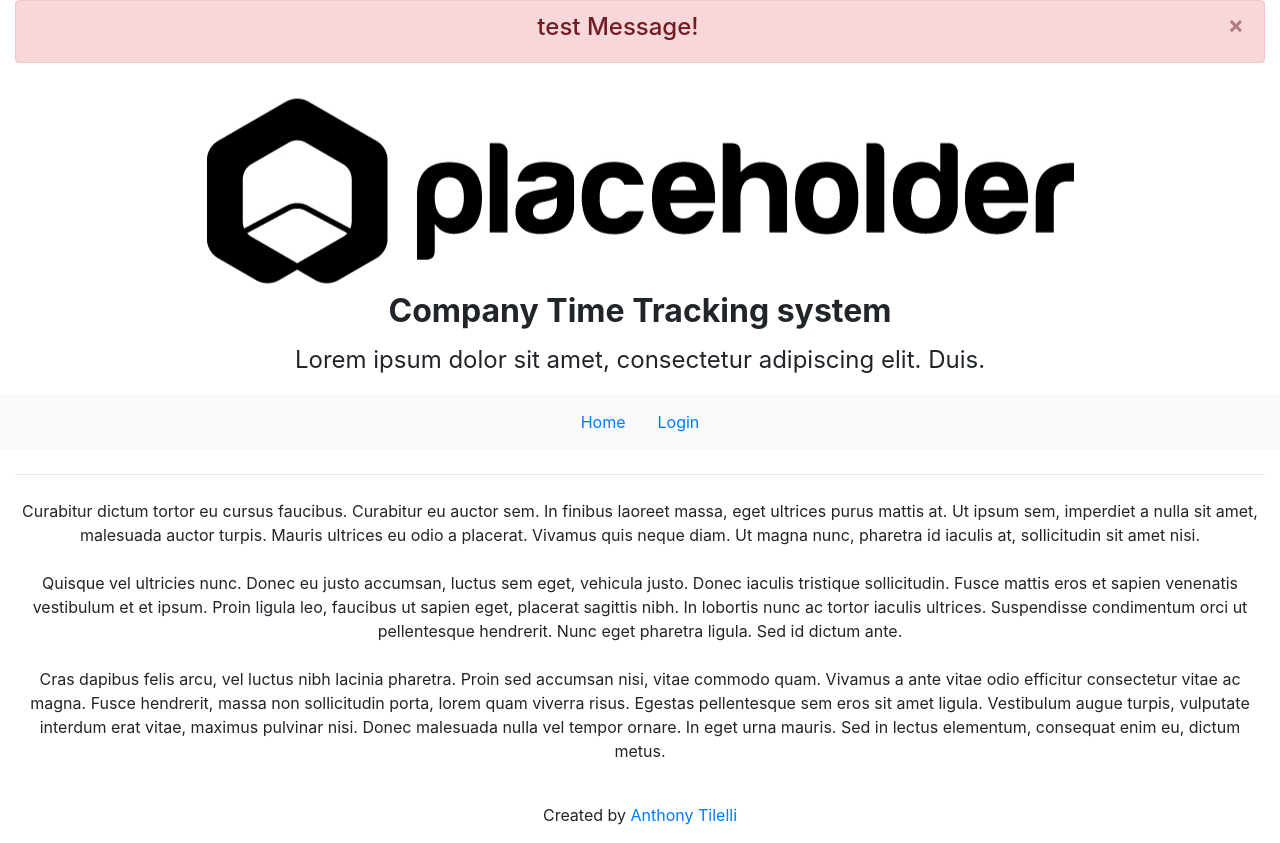
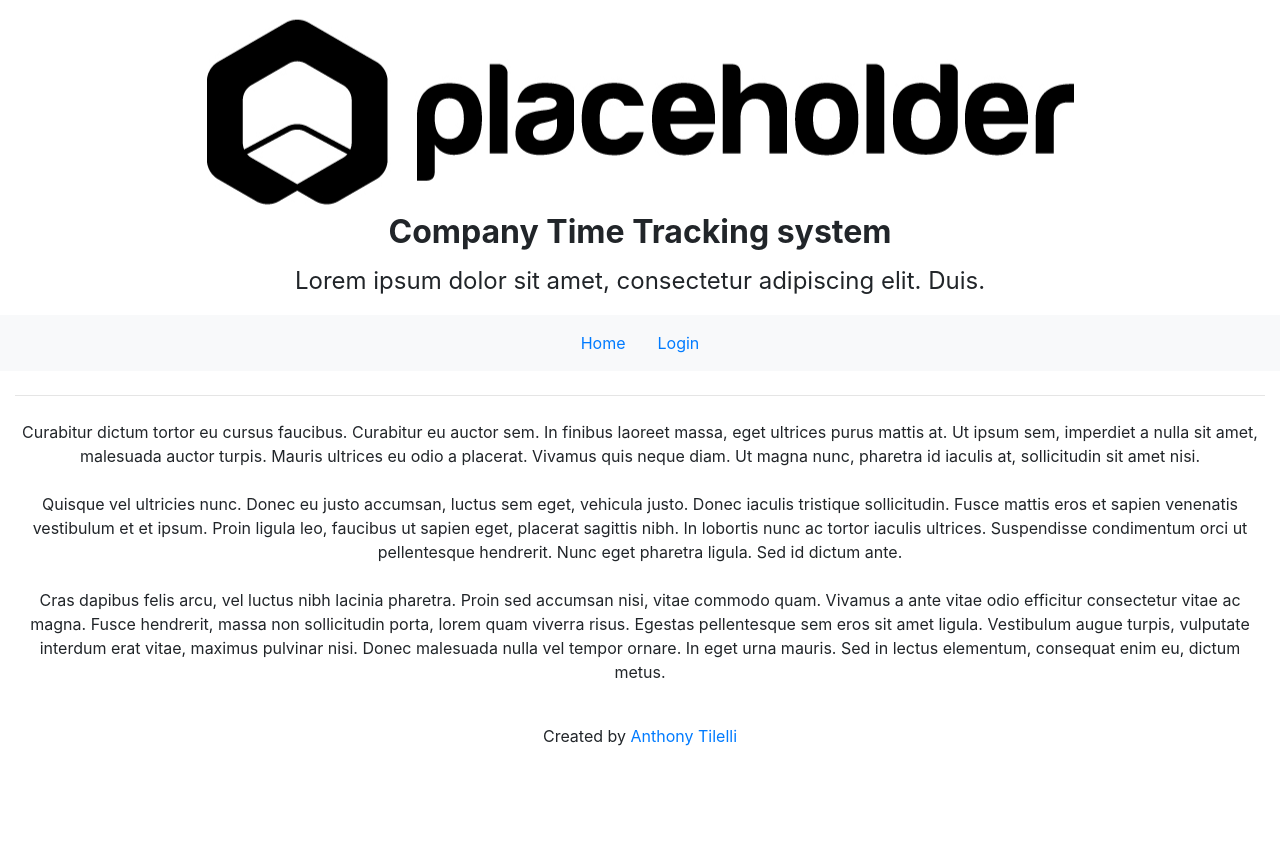
Before and after one commit to Anthonyntilelli/react-time-tracker-frontend, a React (Create React App) app: page / in a window 1280 px wide. After the commit the page ends 800 px from the top, so only its background shows below. Built offline with nearby package versions, Linux system fonts and the light colour scheme.

Commit message:
added Alert Container

```diff
--- a/src/App.js
+++ b/src/App.js
@@ -5,7 +5,7 @@ import 'bootstrap/dist/css/bootstrap.min.css';
 
 import HeaderAndLogo from './components/HeaderAndLogo';
 import HomePage from './components/HomePage';
-import TopAlert from './components/TopAlert';
+import AlertContainer from './container/AlertContainer'
 import NavBar from './components/NavBar';
 import Footer from './components/Footers';
 import NoMatch from './components/NoMatch';
@@ -16,7 +16,7 @@ const App = () => {
     <BrowserRouter>
       <Container className="App" fluid>
         <header>
-          <TopAlert variant={'danger'} message={'test Message!'}/>
+          <AlertContainer/>
           <HeaderAndLogo/>
           <NavBar/>
         </header>
--- a/src/components/TopAlert.js
+++ b/src/components/TopAlert.js
@@ -1,19 +1,15 @@
-  import React, {useState} from 'react'
+  import React from 'react'
   import Alert from 'react-bootstrap/Alert'
   import Col from 'react-bootstrap/Col';
-  import Row from 'react-bootstrap/Row';
 
   const TopAlert = (props) => {
-    const [show, setShow] = useState(true);
-    if (!show || props.variant === undefined || props.variant === '') return null
     return (
-      <Row>
+
         <Col>
-          <Alert variant={props.variant} onClose={() => setShow(false)} dismissible>
+          <Alert variant={props.variant} onClose={() => props.clear()} dismissible>
             <Alert.Heading>{props.message}</Alert.Heading>
           </Alert>
         </Col>
-      </Row>
     )
   }
   export default TopAlert
--- /dev/null
+++ b/src/container/AlertContainer.js
@@ -0,0 +1,25 @@
+import React from 'react'
+import { connect } from 'react-redux'
+import Row from 'react-bootstrap/Row';
+import TopAlert from '../components/TopAlert';
+import { clearUserError } from '../redux/userSlice';
+
+const AlertContainer = (props) => {
+  return (
+    <>
+    { props.userError && <Row as='aside'><TopAlert variant={'danger'} message={props.userErrorMessage} clear={() => props.clearUserError()} /></Row> }
+    </>
+  )
+}
+
+const mapStateToProps = state => {
+  return {
+    userError: state.user.error,
+    userErrorMessage: state.user.errorMessage
+  };
+}
+function mapDispatchToProps(dispatch){
+  return { clearUserError: () => dispatch(clearUserError()) }
+}
+
+export default connect(mapStateToProps, mapDispatchToProps)(AlertContainer);
```
Also changed, not shown: 1 other file (tests, documents, lock files or other folders).
